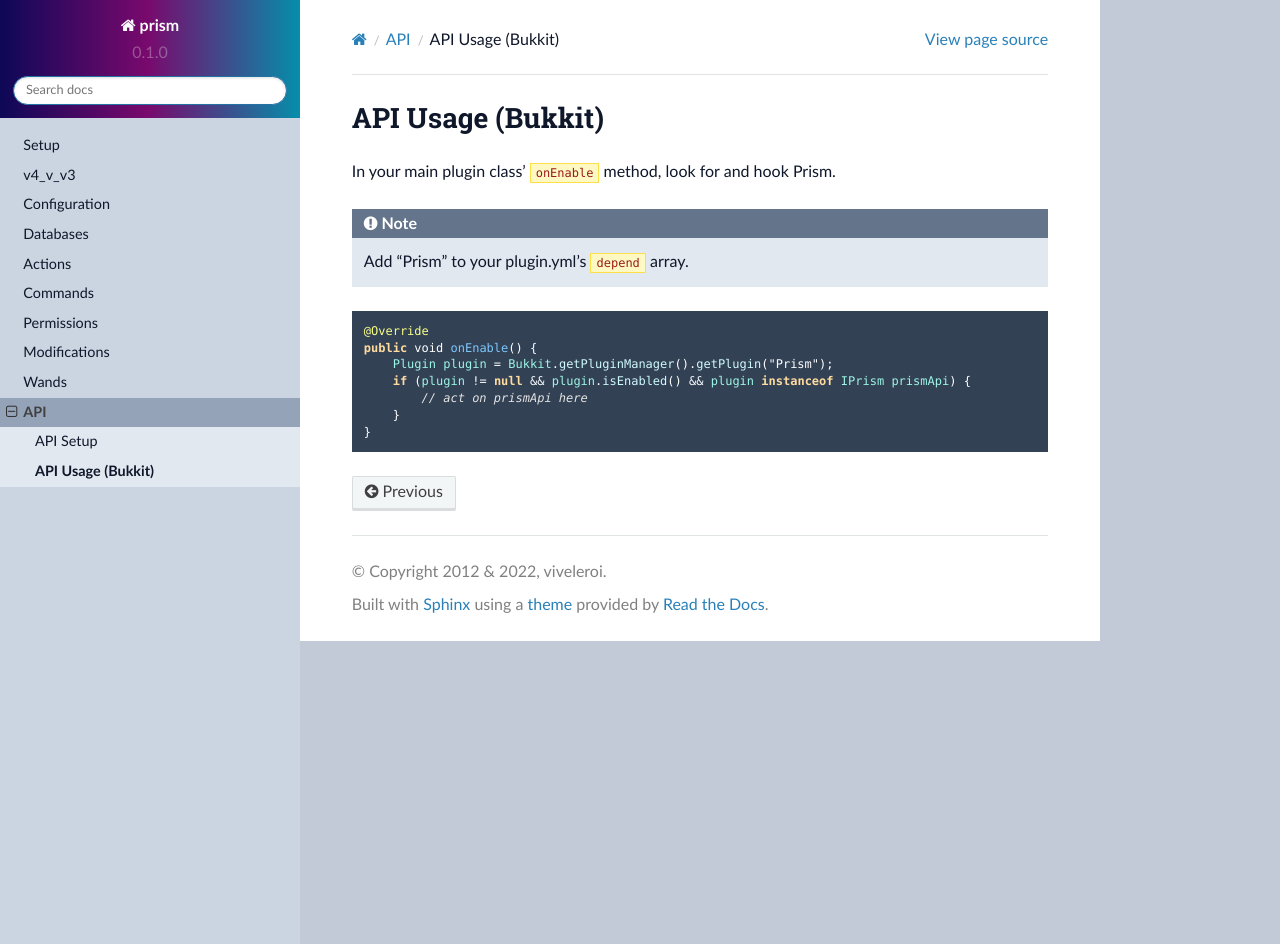
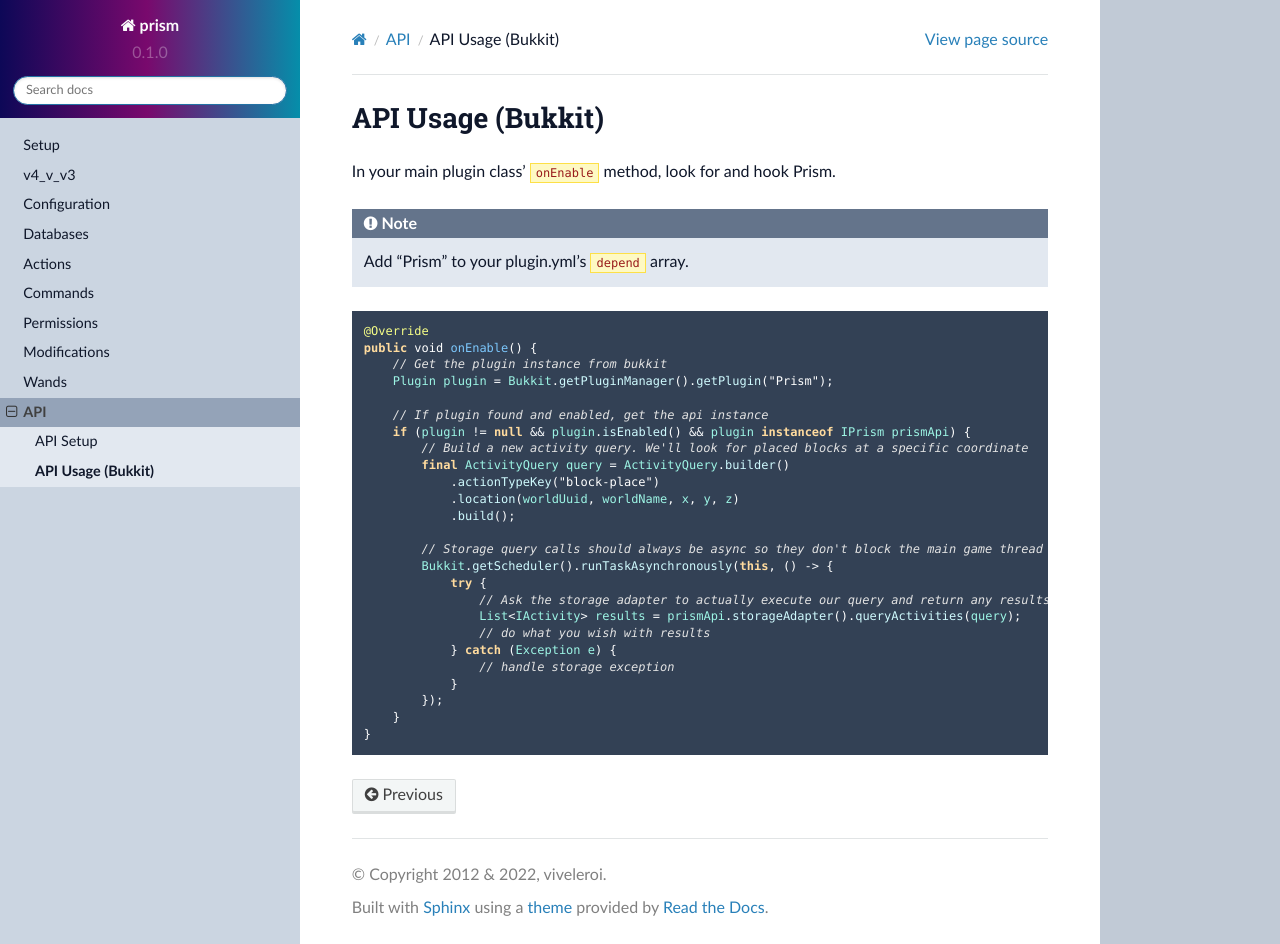
Before and after one commit to prism/prism-docs, a Sphinx documentation site: the page built from docs/source/api/usage.rst, in a window 1280 px wide and 944 px high. Built offline with Sphinx 7.4.7 and the Read the Docs theme 2.0.0, drawn with Linux system fonts in a browser that asks for light colours.

Commit message:
Updates api usage

```diff
--- a/docs/source/api/usage.rst
+++ b/docs/source/api/usage.rst
@@ -11,8 +11,26 @@ In your main plugin class' ``onEnable`` method, look for and hook Prism.
 
     @Override
     public void onEnable() {
+        // Get the plugin instance from bukkit
         Plugin plugin = Bukkit.getPluginManager().getPlugin("Prism");
+
+        // If plugin found and enabled, get the api instance
         if (plugin != null && plugin.isEnabled() && plugin instanceof IPrism prismApi) {
-            // act on prismApi here
+            // Build a new activity query. We'll look for placed blocks at a specific coordinate
+            final ActivityQuery query = ActivityQuery.builder()
+                .actionTypeKey("block-place")
+                .location(worldUuid, worldName, x, y, z)
+                .build();
+
+            // Storage query calls should always be async so they don't block the main game thread
+            Bukkit.getScheduler().runTaskAsynchronously(this, () -> {
+                try {
+                    // Ask the storage adapter to actually execute our query and return any results
+                    List<IActivity> results = prismApi.storageAdapter().queryActivities(query);
+                    // do what you wish with results
+                } catch (Exception e) {
+                    // handle storage exception
+                }
+            });
         }
     }
```
